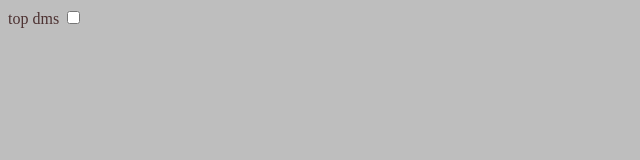
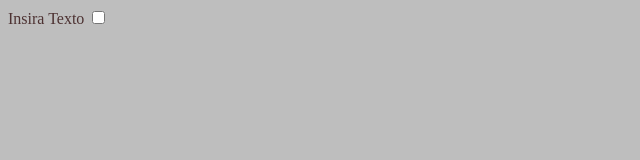
Before and after one commit to IsRamoss/DarkModeTest, a plain HTML site: page index.html in a window 1280 px wide. Shown: the full height of the page, 0-640 px from the left. Drawn offline with Linux system fonts and the light colour scheme.

Commit message:
Update index.html

```diff
--- a/index.html
+++ b/index.html
@@ -9,8 +9,9 @@
 </head>
 <body>
   <div>
-    <span>top dms</span>
+    <span>Insira Texto</span>
     <input type="checkbox" id="check"/>
   </div>
 </body>
+
 </html>
```
